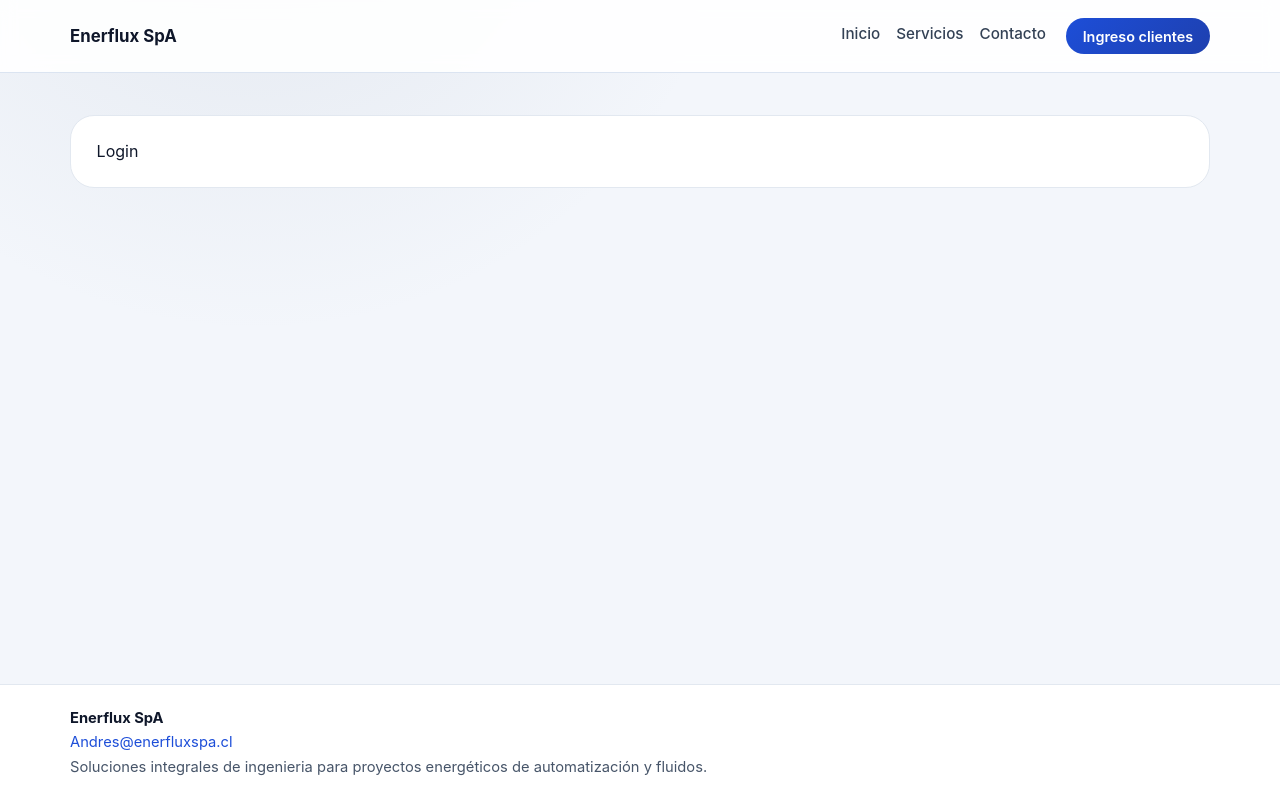
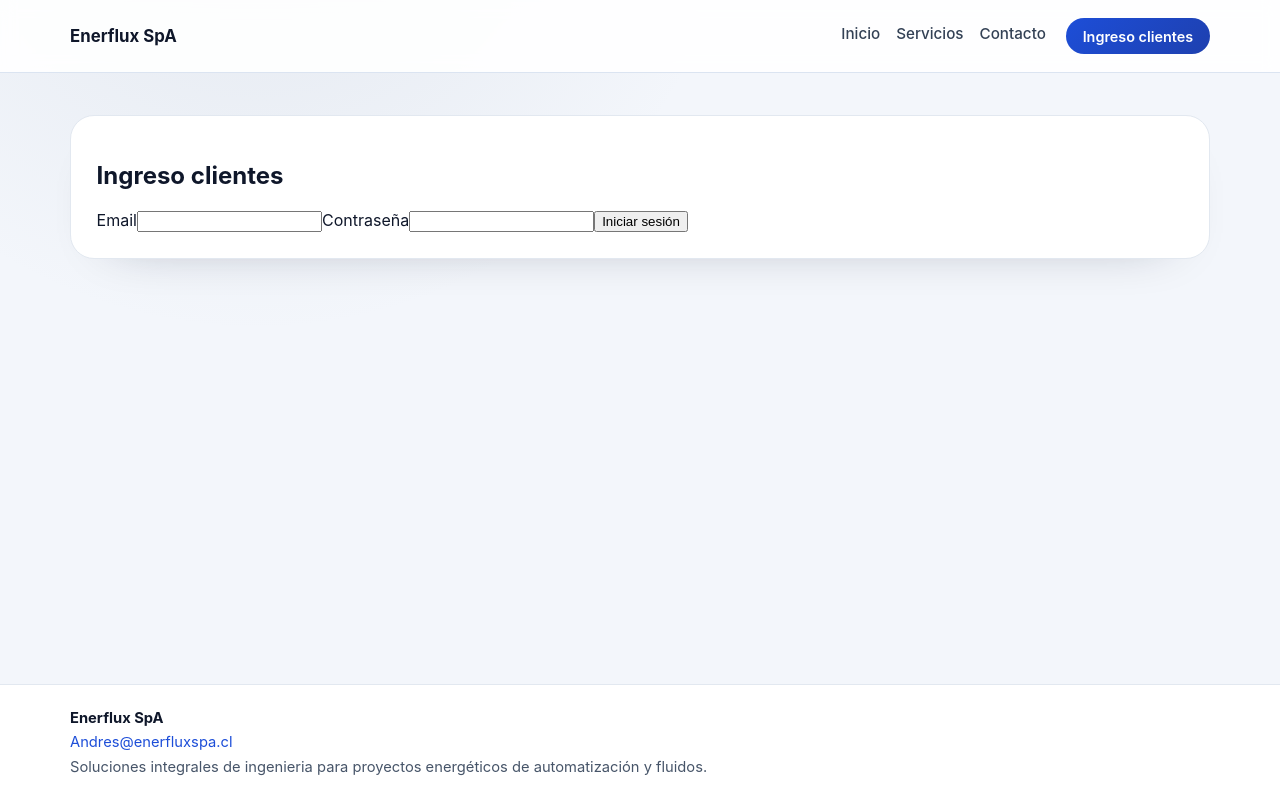
Before and after one commit to ANDREW1221ka/enerflux-web, a React (Vite) app: page /login in a window 1280 px wide. Built offline with nearby package versions, Linux system fonts and the light colour scheme; no server answers.

Commit message:
feat(auth): add firebase login flow and protected app module

```diff
--- a/package.json
+++ b/package.json
@@ -12,7 +12,8 @@
   "dependencies": {
     "react": "^19.2.4",
     "react-dom": "^19.2.4",
-    "react-router-dom": "^7.13.2"
+    "react-router-dom": "^7.13.2",
+    "firebase": "^11.0.2"
   },
   "devDependencies": {
     "@eslint/js": "^9.39.4",
--- /dev/null
+++ b/src/app/ProtectedRoute.tsx
@@ -0,0 +1,17 @@
+import { Navigate, Outlet, useLocation } from 'react-router-dom'
+import { useAuth } from '../hooks/useAuth'
+
+export function ProtectedRoute() {
+  const location = useLocation()
+  const { loading, user } = useAuth()
+
+  if (loading) {
+    return <p>Cargando sesión...</p>
+  }
+
+  if (!user) {
+    return <Navigate to="/login" replace state={{ from: location }} />
+  }
+
+  return <Outlet />
+}
--- /dev/null
+++ b/src/hooks/useAuth.ts
@@ -0,0 +1,85 @@
+import {
+  onAuthStateChanged,
+  signInWithEmailAndPassword,
+  signOut,
+  type User,
+} from 'firebase/auth'
+import {
+  createContext,
+  createElement,
+  useContext,
+  useEffect,
+  useMemo,
+  useState,
+  type ReactNode,
+} from 'react'
+import { auth, ensureAuthPersistence } from '../services/firebase'
+
+type AuthContextValue = {
+  user: User | null
+  loading: boolean
+  signIn: (email: string, password: string) => Promise<void>
+  signOutUser: () => Promise<void>
+}
+
+const AuthContext = createContext<AuthContextValue | undefined>(undefined)
+
+export function AuthProvider({ children }: { children: ReactNode }) {
+  const [user, setUser] = useState<User | null>(null)
+  const [loading, setLoading] = useState(true)
+
+  useEffect(() => {
+    let isMounted = true
+    let unsubscribe = () => undefined
+
+    const setupAuth = async () => {
+      try {
+        await ensureAuthPersistence()
+      } catch (error) {
+        console.error('No se pudo configurar la persistencia de sesión.', error)
+      }
+
+      unsubscribe = onAuthStateChanged(auth, (nextUser: User | null) => {
+        if (!isMounted) {
+          return
+        }
+
+        setUser(nextUser)
+        setLoading(false)
+      })
+    }
+
+    void setupAuth()
+
+    return () => {
+      isMounted = false
+      unsubscribe()
+    }
+  }, [])
+
+  const value = useMemo<AuthContextValue>(
+    () => ({
+      user,
+      loading,
+      signIn: async (email, password) => {
+        await signInWithEmailAndPassword(auth, email, password)
+      },
+      signOutUser: async () => {
+        await signOut(auth)
+      },
+    }),
+    [loading, user],
+  )
+
+  return createElement(AuthContext.Provider, { value }, children)
+}
+
+export function useAuth() {
+  const context = useContext(AuthContext)
+
+  if (!context) {
+    throw new Error('useAuth debe usarse dentro de AuthProvider.')
+  }
+
+  return context
+}
--- a/src/main.tsx
+++ b/src/main.tsx
@@ -1,11 +1,14 @@
 import { StrictMode } from 'react'
 import { createRoot } from 'react-dom/client'
 import { RouterProvider } from 'react-router-dom'
+import { AuthProvider } from './hooks/useAuth'
 import { router } from './app/router'
 import './index.css'
 
 createRoot(document.getElementById('root')!).render(
   <StrictMode>
-    <RouterProvider router={router} />
+    <AuthProvider>
+      <RouterProvider router={router} />
+    </AuthProvider>
   </StrictMode>,
 )
--- a/src/pages/app/DashboardPage.tsx
+++ b/src/pages/app/DashboardPage.tsx
@@ -1,3 +1,22 @@
+import { useNavigate } from 'react-router-dom'
+import { useAuth } from '../../hooks/useAuth'
+
 export function DashboardPage() {
-  return <section>Dashboard</section>
+  const navigate = useNavigate()
+  const { user, signOutUser } = useAuth()
+
+  async function handleSignOut() {
+    await signOutUser()
+    navigate('/login', { replace: true })
+  }
+
+  return (
+    <section>
+      <h2>Bienvenido</h2>
+      <p>{user?.email ?? 'Usuario autenticado'}</p>
+      <button type="button" onClick={handleSignOut}>
+        Cerrar sesión
+      </button>
+    </section>
+  )
 }
--- a/src/pages/public/LoginPage.tsx
+++ b/src/pages/public/LoginPage.tsx
@@ -1,3 +1,67 @@
+import { useState, type FormEvent } from 'react'
+import { Navigate, useLocation, useNavigate } from 'react-router-dom'
+import { useAuth } from '../../hooks/useAuth'
+
 export function LoginPage() {
-  return <section>Login</section>
+  const { user, signIn } = useAuth()
+  const location = useLocation()
+  const navigate = useNavigate()
+  const [email, setEmail] = useState('')
+  const [password, setPassword] = useState('')
+  const [errorMessage, setErrorMessage] = useState<string | null>(null)
+  const [isSubmitting, setIsSubmitting] = useState(false)
+
+  const redirectTo = location.state?.from?.pathname ?? '/app'
+
+  if (user) {
+    return <Navigate to="/app" replace />
+  }
+
+  async function handleSubmit(event: FormEvent<HTMLFormElement>) {
+    event.preventDefault()
+    setErrorMessage(null)
+    setIsSubmitting(true)
+
+    try {
+      await signIn(email.trim(), password)
+      navigate(redirectTo, { replace: true })
+    } catch {
+      setErrorMessage('No fue posible iniciar sesión. Revisa tus credenciales.')
+    } finally {
+      setIsSubmitting(false)
+    }
+  }
+
+  return (
+    <section>
+      <h2>Ingreso clientes</h2>
+      <form onSubmit={handleSubmit}>
+        <label htmlFor="email">Email</label>
+        <input
+          id="email"
+          type="email"
+          value={email}
+          onChange={(event) => setEmail(event.target.value)}
+          required
+          autoComplete="email"
+        />
+
+        <label htmlFor="password">Contraseña</label>
+        <input
+          id="password"
+          type="password"
+          value={password}
+          onChange={(event) => setPassword(event.target.value)}
+          required
+          autoComplete="current-password"
+        />
+
+        {errorMessage ? <p role="alert">{errorMessage}</p> : null}
+
+        <button type="submit" disabled={isSubmitting}>
+          {isSubmitting ? 'Ingresando...' : 'Iniciar sesión'}
+        </button>
+      </form>
+    </section>
+  )
 }
--- /dev/null
+++ b/src/services/firebase.ts
@@ -0,0 +1,29 @@
+import { initializeApp } from 'firebase/app'
+import {
+  browserLocalPersistence,
+  getAuth,
+  setPersistence,
+  type Auth,
+} from 'firebase/auth'
+
+const firebaseConfig = {
+  apiKey: import.meta.env.VITE_FIREBASE_API_KEY,
+  authDomain: import.meta.env.VITE_FIREBASE_AUTH_DOMAIN,
+  projectId: import.meta.env.VITE_FIREBASE_PROJECT_ID,
+  appId: import.meta.env.VITE_FIREBASE_APP_ID,
+}
+
+const firebaseApp = initializeApp(firebaseConfig)
+
+export const auth: Auth = getAuth(firebaseApp)
+
+let persistenceConfigured = false
+
+export async function ensureAuthPersistence() {
+  if (persistenceConfigured) {
+    return
+  }
+
+  await setPersistence(auth, browserLocalPersistence)
+  persistenceConfigured = true
+}
```
Also changed, not shown: src/app/router.tsx (+9 -3 lines).
